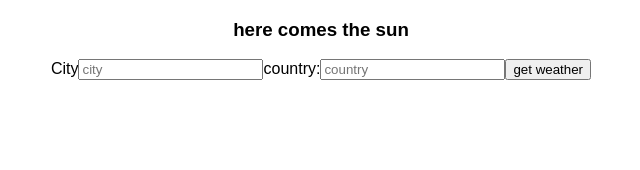
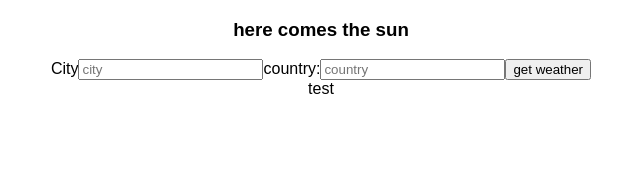
Before and after one commit to fong1980/weather_forecast-react-redux-, a React (Create React App) app: page / in a window 1280 px wide. Shown: the top 170 px of the page, without its empty margins (319-959 px from the left). Built offline with nearby package versions, Linux system fonts and the light colour scheme.

Commit message:
component display get info from state

```diff
--- a/src/App.js
+++ b/src/App.js
@@ -2,6 +2,7 @@ import React, { Component } from "react";
 import logo from "./logo.svg";
 import "./App.css";
 import InputForm from "./components/inputForm";
+import DisplayWeather from "./components/displayWeather";
 
 class App extends Component {
   render() {
@@ -13,6 +14,7 @@ class App extends Component {
         <div>
           <InputForm />
         </div>
+        <DisplayWeather />
       </div>
     );
   }
--- /dev/null
+++ b/src/components/displayWeather.js
@@ -0,0 +1,23 @@
+import React, { PureComponent } from "react";
+import { getWeather } from "../actions/weather";
+import { connect } from "react-redux";
+
+class DisplayWeather extends PureComponent {
+  render() {
+    return (
+      <div>
+        test
+        {console.log(this.props.weather)}
+      </div>
+    );
+  }
+}
+
+const mapStateToProps = state => ({
+  weather: state.weather
+});
+
+export default connect(
+  mapStateToProps,
+  { getWeather }
+)(DisplayWeather);
--- a/src/components/inputForm.js
+++ b/src/components/inputForm.js
@@ -51,11 +51,7 @@ class InputForm extends PureComponent {
   }
 }
 
-const mapStateToProps = state => ({
-  authenticated: state.currentUser !== null,
-  users: state.users === null ? null : state.users,
-  batchs: state.batchs
-});
+const mapStateToProps = state => ({});
 
 export default connect(
   mapStateToProps,
```
